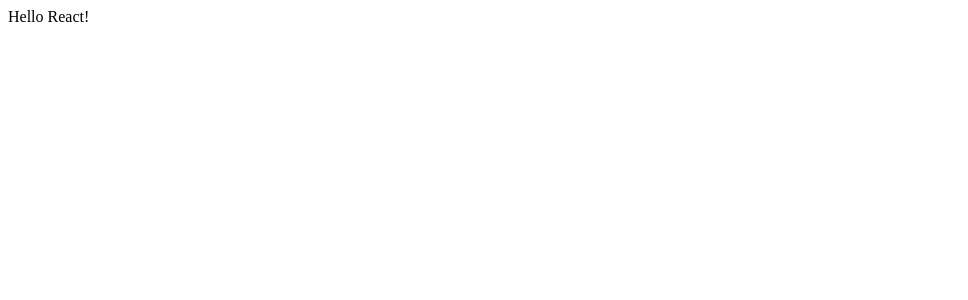
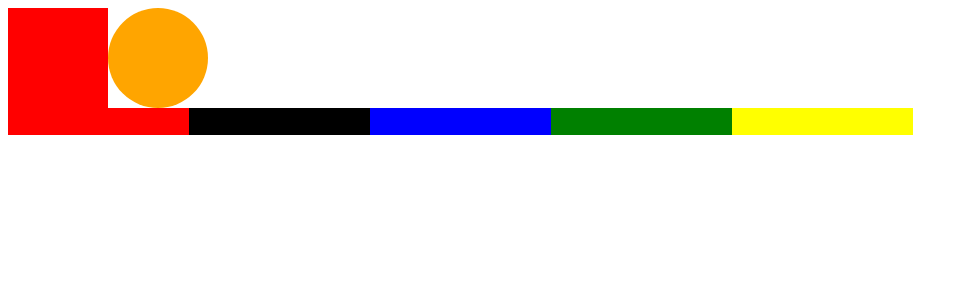
Before and after one commit to hozzijeong/react-masterclass, a React (Create React App) app: page / in a window 1280 px wide. Shown: the top 300 px of the page, without its empty margins (0-968 px from the left). Built offline with nearby package versions, Linux system fonts and the light colour scheme.

Commit message:
Feat: use Styled Component

```diff
--- a/public/index.html
+++ b/public/index.html
@@ -2,28 +2,13 @@
 <html lang="en">
   <head>
     <meta charset="utf-8" />
-    <link rel="icon" href="%PUBLIC_URL%/favicon.ico" />
     <meta name="viewport" content="width=device-width, initial-scale=1" />
     <meta name="theme-color" content="#000000" />
     <meta
       name="description"
       content="Web site created using create-react-app"
     />
-    <link rel="apple-touch-icon" href="%PUBLIC_URL%/logo192.png" />
-    <!--
-      manifest.json provides metadata used when your web app is installed on a
-      user's mobile device or desktop. See https://developers.google.com/web/fundamentals/web-app-manifest/
-    -->
-    <link rel="manifest" href="%PUBLIC_URL%/manifest.json" />
-    <!--
-      Notice the use of %PUBLIC_URL% in the tags above.
-      It will be replaced with the URL of the `public` folder during the build.
-      Only files inside the `public` folder can be referenced from the HTML.
 
-      Unlike "/favicon.ico" or "favicon.ico", "%PUBLIC_URL%/favicon.ico" will
-      work correctly both with client-side routing and a non-root public URL.
-      Learn how to configure a non-root public URL by running `npm run build`.
-    -->
     <title>React App</title>
   </head>
   <body>
--- a/src/App.js
+++ b/src/App.js
@@ -1,5 +1,19 @@
+import { Father, Box, Circle, Input } from "./AppStyled";
+
 function App() {
-    return <div>Hello React!</div>;
+    return (
+        <div>
+            <Father as="header">
+                <Box bgColor="red" />
+                <Circle bgColor="orange" />
+            </Father>
+            <Input bgColor="red" />
+            <Input bgColor="black" />
+            <Input bgColor="blue" />
+            <Input bgColor="green" />
+            <Input bgColor="yellow" />
+        </div>
+    );
 }
 
 export default App;
--- /dev/null
+++ b/src/AppStyled.js
@@ -0,0 +1,24 @@
+import styled from "styled-components";
+
+const Father = styled.div`
+    display: flex;
+`;
+
+const Box = styled.div`
+    background-color: ${(props) => props.bgColor};
+    width: 100px;
+    height: 100px;
+`;
+
+const Circle = styled(Box)`
+    border-radius: 50px;
+`;
+
+const Input = styled.input.attrs({ required: true, type: "text" })`
+    background-color: ${(props) => props.bgColor};
+    border: none;
+    outline: none;
+    height: 25px;
+`;
+
+export { Father, Box, Circle, Input };
```
